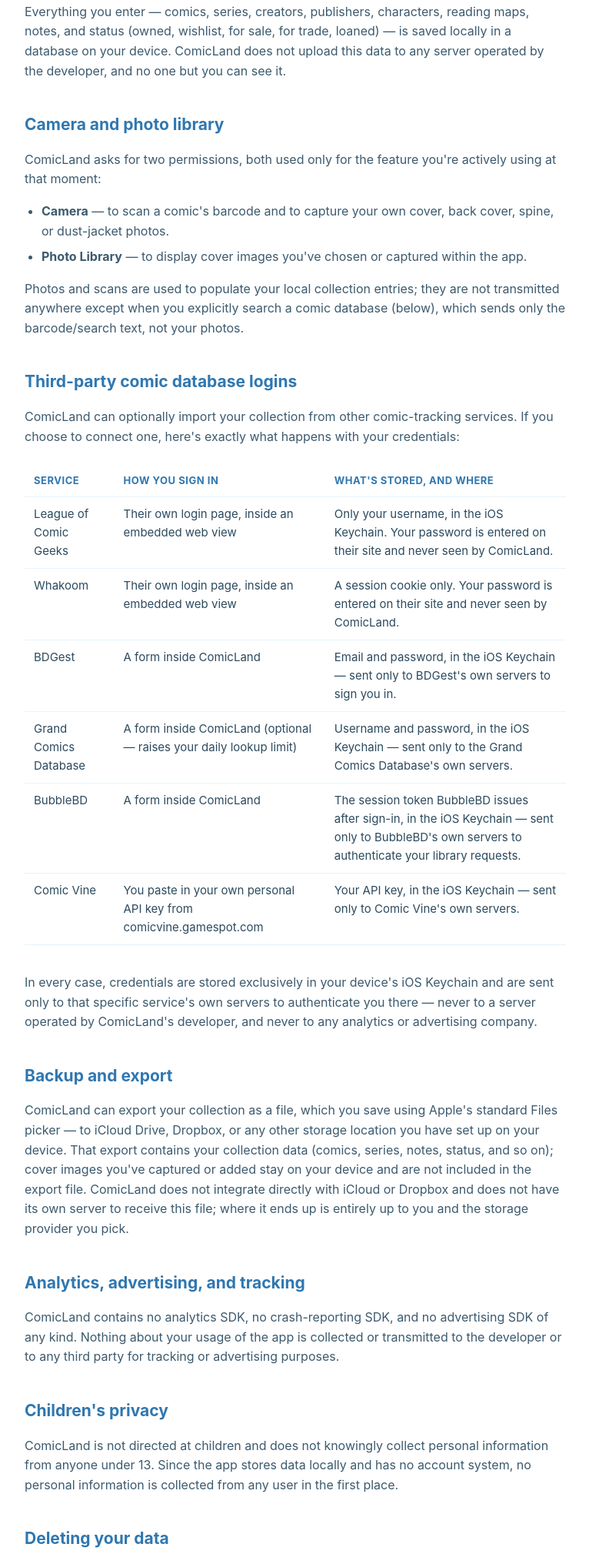
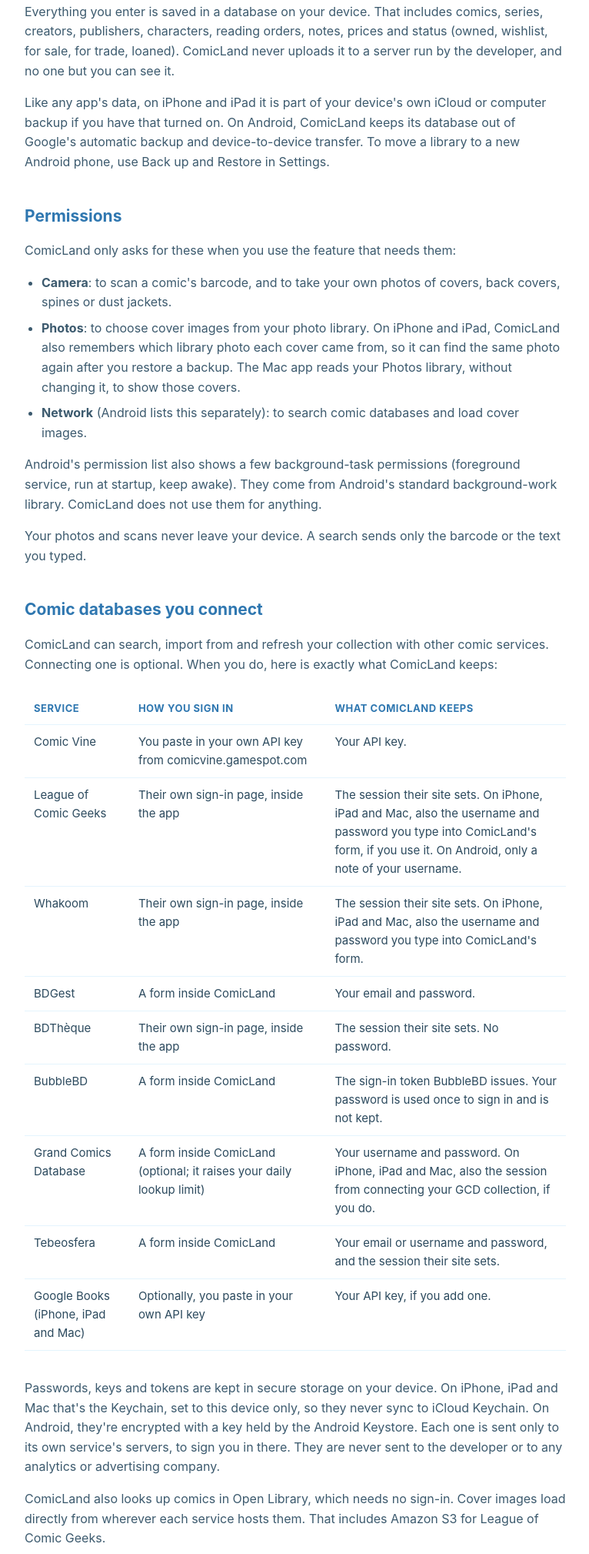
Before and after one commit to comiclandapp/comicland-site, a plain HTML site: page privacy.html in a window 1280 px wide. Shown: the part 595-2614 px from the top of the page at 77% size, without its empty margins (256-1022 px from the left). Drawn offline with Linux system fonts and the light colour scheme.

Commit message:
Privacy policy: cover all platforms and providers accurately

```diff
--- a/privacy.html
+++ b/privacy.html
@@ -186,7 +186,7 @@
     <div class="wrap">
       <img class="icon" src="assets/img/icon.png" alt="ComicLand app icon">
       <h1>Privacy Policy</h1>
-      <div class="updated">Effective: August 30, 2026 &middot; Last updated: September 13, 2026</div>
+      <div class="updated">Effective: August 30, 2026 &middot; Last updated: November 14, 2026</div>
       <a class="back" href="index.html">&larr; Back to ComicLand</a>
     </div>
   </header>
@@ -194,80 +194,113 @@
   <main>
     <div class="wrap">
 
-      <p class="lede">ComicLand is built to run entirely on your device. There is no ComicLand account, no ComicLand server, and no analytics or advertising SDK anywhere in the app — your collection data stays on your iPhone or iPad unless you choose to export it.</p>
+      <p class="lede">ComicLand runs on your own devices: iPhone, iPad, Mac, Apple Watch and Android. There is no ComicLand account, no ComicLand server, and no analytics, crash-reporting or advertising code anywhere in the app. Your collection stays on your device unless you export it yourself.</p>
 
       <h2>What ComicLand stores on your device</h2>
-      <p>Everything you enter — comics, series, creators, publishers, characters, reading maps, notes, and status (owned, wishlist, for sale, for trade, loaned) — is saved locally in a database on your device. ComicLand does not upload this data to any server operated by the developer, and no one but you can see it.</p>
+      <p>Everything you enter is saved in a database on your device. That includes comics, series, creators, publishers, characters, reading orders, notes, prices and status (owned, wishlist, for sale, for trade, loaned). ComicLand never uploads it to a server run by the developer, and no one but you can see it.</p>
+      <p>Like any app's data, on iPhone and iPad it is part of your device's own iCloud or computer backup if you have that turned on. On Android, ComicLand keeps its database out of Google's automatic backup and device-to-device transfer. To move a library to a new Android phone, use Back up and Restore in Settings.</p>
 
-      <h2>Camera and photo library</h2>
-      <p>ComicLand asks for two permissions, both used only for the feature you're actively using at that moment:</p>
+      <h2>Permissions</h2>
+      <p>ComicLand only asks for these when you use the feature that needs them:</p>
       <ul>
-        <li><strong>Camera</strong> — to scan a comic's barcode and to capture your own cover, back cover, spine, or dust-jacket photos.</li>
-        <li><strong>Photo Library</strong> — to display cover images you've chosen or captured within the app.</li>
+        <li><strong>Camera</strong>: to scan a comic's barcode, and to take your own photos of covers, back covers, spines or dust jackets.</li>
+        <li><strong>Photos</strong>: to choose cover images from your photo library. On iPhone and iPad, ComicLand also remembers which library photo each cover came from, so it can find the same photo again after you restore a backup. The Mac app reads your Photos library, without changing it, to show those covers.</li>
+        <li><strong>Network</strong> (Android lists this separately): to search comic databases and load cover images.</li>
       </ul>
-      <p>Photos and scans are used to populate your local collection entries; they are not transmitted anywhere except when you explicitly search a comic database (below), which sends only the barcode/search text, not your photos.</p>
+      <p>Android's permission list also shows a few background-task permissions (foreground service, run at startup, keep awake). They come from Android's standard background-work library. ComicLand does not use them for anything.</p>
+      <p>Your photos and scans never leave your device. A search sends only the barcode or the text you typed.</p>
 
-      <h2>Third-party comic database logins</h2>
-      <p>ComicLand can optionally import your collection from other comic-tracking services. If you choose to connect one, here's exactly what happens with your credentials:</p>
+      <h2>Comic databases you connect</h2>
+      <p>ComicLand can search, import from and refresh your collection with other comic services. Connecting one is optional. When you do, here is exactly what ComicLand keeps:</p>
       <div class="table-wrap">
         <table class="service-table">
           <thead>
           <tr>
             <th>Service</th>
             <th>How you sign in</th>
-            <th>What's stored, and where</th>
+            <th>What ComicLand keeps</th>
           </tr>
           </thead>
           <tbody>
           <tr>
+            <td>Comic Vine</td>
+            <td data-label="How you sign in">You paste in your own API key from comicvine.gamespot.com</td>
+            <td data-label="What ComicLand keeps">Your API key.</td>
+          </tr>
+          <tr>
             <td>League of Comic Geeks</td>
-            <td data-label="How you sign in">Their own login page, inside an embedded web view</td>
-            <td data-label="What's stored, and where">Only your username, in the iOS Keychain. Your password is entered on their site and never seen by ComicLand.</td>
+            <td data-label="How you sign in">Their own sign-in page, inside the app</td>
+            <td data-label="What ComicLand keeps">The session their site sets. On iPhone, iPad and Mac, also the username and password you type into ComicLand's form, if you use it. On Android, only a note of your username.</td>
           </tr>
           <tr>
             <td>Whakoom</td>
-            <td data-label="How you sign in">Their own login page, inside an embedded web view</td>
-            <td data-label="What's stored, and where">A session cookie only. Your password is entered on their site and never seen by ComicLand.</td>
+            <td data-label="How you sign in">Their own sign-in page, inside the app</td>
+            <td data-label="What ComicLand keeps">The session their site sets. On iPhone, iPad and Mac, also the username and password you type into ComicLand's form.</td>
           </tr>
           <tr>
             <td>BDGest</td>
             <td data-label="How you sign in">A form inside ComicLand</td>
-            <td data-label="What's stored, and where">Email and password, in the iOS Keychain — sent only to BDGest's own servers to sign you in.</td>
+            <td data-label="What ComicLand keeps">Your email and password.</td>
           </tr>
           <tr>
-            <td>Grand Comics Database</td>
-            <td data-label="How you sign in">A form inside ComicLand (optional — raises your daily lookup limit)</td>
-            <td data-label="What's stored, and where">Username and password, in the iOS Keychain — sent only to the Grand Comics Database's own servers.</td>
+            <td>BDThèque</td>
+            <td data-label="How you sign in">Their own sign-in page, inside the app</td>
+            <td data-label="What ComicLand keeps">The session their site sets. No password.</td>
           </tr>
           <tr>
             <td>BubbleBD</td>
             <td data-label="How you sign in">A form inside ComicLand</td>
-            <td data-label="What's stored, and where">The session token BubbleBD issues after sign-in, in the iOS Keychain — sent only to BubbleBD's own servers to authenticate your library requests.</td>
+            <td data-label="What ComicLand keeps">The sign-in token BubbleBD issues. Your password is used once to sign in and is not kept.</td>
           </tr>
           <tr>
-            <td>Comic Vine</td>
-            <td data-label="How you sign in">You paste in your own personal API key from comicvine.gamespot.com</td>
-            <td data-label="What's stored, and where">Your API key, in the iOS Keychain — sent only to Comic Vine's own servers.</td>
+            <td>Grand Comics Database</td>
+            <td data-label="How you sign in">A form inside ComicLand (optional; it raises your daily lookup limit)</td>
+            <td data-label="What ComicLand keeps">Your username and password. On iPhone, iPad and Mac, also the session from connecting your GCD collection, if you do.</td>
+          </tr>
+          <tr>
+            <td>Tebeosfera</td>
+            <td data-label="How you sign in">A form inside ComicLand</td>
+            <td data-label="What ComicLand keeps">Your email or username and password, and the session their site sets.</td>
+          </tr>
+          <tr>
+            <td>Google Books (iPhone, iPad and Mac)</td>
+            <td data-label="How you sign in">Optionally, you paste in your own API key</td>
+            <td data-label="What ComicLand keeps">Your API key, if you add one.</td>
           </tr>
           </tbody>
         </table>
       </div>
-      <p>In every case, credentials are stored exclusively in your device's iOS Keychain and are sent only to that specific service's own servers to authenticate you there — never to a server operated by ComicLand's developer, and never to any analytics or advertising company.</p>
+      <p>Passwords, keys and tokens are kept in secure storage on your device. On iPhone, iPad and Mac that's the Keychain, set to this device only, so they never sync to iCloud Keychain. On Android, they're encrypted with a key held by the Android Keystore. Each one is sent only to its own service's servers, to sign you in there. They are never sent to the developer or to any analytics or advertising company.</p>
+      <p>ComicLand also looks up comics in Open Library, which needs no sign-in. Cover images load directly from wherever each service hosts them. That includes Amazon S3 for League of Comic Geeks.</p>
 
       <h2>Backup and export</h2>
-      <p>ComicLand can export your collection as a file, which you save using Apple's standard Files picker — to iCloud Drive, Dropbox, or any other storage location you have set up on your device. That export contains your collection data (comics, series, notes, status, and so on); cover images you've captured or added stay on your device and are not included in the export file. ComicLand does not integrate directly with iCloud or Dropbox and does not have its own server to receive this file; where it ends up is entirely up to you and the storage provider you pick.</p>
+      <p>ComicLand can export your collection as a file, saved wherever you pick with your device's file picker. The developer never receives it.</p>
+      <ul>
+        <li><strong>iPhone and iPad:</strong> the export holds your collection data. Cover images you added are left out unless you tick "Include images". The export also holds the photo-library references described above.</li>
+        <li><strong>Android:</strong> the export holds your collection database only. Cover images are not included.</li>
+      </ul>
 
-      <h2>Analytics, advertising, and tracking</h2>
-      <p>ComicLand contains no analytics SDK, no crash-reporting SDK, and no advertising SDK of any kind. Nothing about your usage of the app is collected or transmitted to the developer or to any third party for tracking or advertising purposes.</p>
+      <h2>Other things that leave your device, only when you choose</h2>
+      <ul>
+        <li><strong>Sharing:</strong> sharing a cover or image hands that one image to the app you pick.</li>
+        <li><strong>Technical support:</strong> this opens your own mail app with the app version in the subject. Nothing is sent until you send it.</li>
+        <li><strong>Apple Watch:</strong> the watch app gets series lists and details from your iPhone, nowhere else.</li>
+        <li><strong>Home Screen widget</strong> (iPhone and iPad): it shows your recent series from your library on the device, and loads their covers directly from where those images are hosted.</li>
+        <li><strong>Mac:</strong> the Mac app opens a ComicLand library file that you choose.</li>
+      </ul>
+
+      <h2>Analytics, advertising and tracking</h2>
+      <p>ComicLand has no analytics, crash-reporting or advertising code of any kind. On Android it doesn't use Google Play Services either. Nothing about how you use the app is collected or sent to the developer or to anyone else for tracking or advertising.</p>
 
       <h2>Children's privacy</h2>
-      <p>ComicLand is not directed at children and does not knowingly collect personal information from anyone under 13. Since the app stores data locally and has no account system, no personal information is collected from any user in the first place.</p>
+      <p>ComicLand is not directed at children and does not knowingly collect personal information from anyone under 13. It has no account system and keeps data on your device, so it collects no personal information from anyone.</p>
 
       <h2>Deleting your data</h2>
-      <p>Uninstalling ComicLand removes your local collection database and any Keychain-stored credentials from your device. To disconnect a single service without uninstalling, sign out of it from ComicLand's settings, which clears its stored credential from the Keychain.</p>
+      <p>To disconnect one service, delete its sign-in in ComicLand's settings (on most services this is Sign Out). That removes everything ComicLand kept for that service. Uninstalling ComicLand removes your collection database.</p>
+      <p>On iPhone, iPad and Mac, the system can keep Keychain items after you delete an app. Delete each service's sign-in before uninstalling if you want those removed too. On Android, uninstalling removes everything.</p>
 
       <h2>Changes to this policy</h2>
-      <p>If this policy changes, the "last updated" date above will change accordingly. Continued use of ComicLand after an update means you accept the revised policy.</p>
+      <p>If this policy changes, the "last updated" date above changes too. If ComicLand ever adds an online account or sync, this policy will be updated to describe it before that ships. Continued use of ComicLand after an update means you accept the revised policy.</p>
 
       <h2>Contact</h2>
       <p>Questions about this policy or how ComicLand handles data can be sent to <a href="mailto:tony@comicland.net">tony@comicland.net</a>.</p>
```
